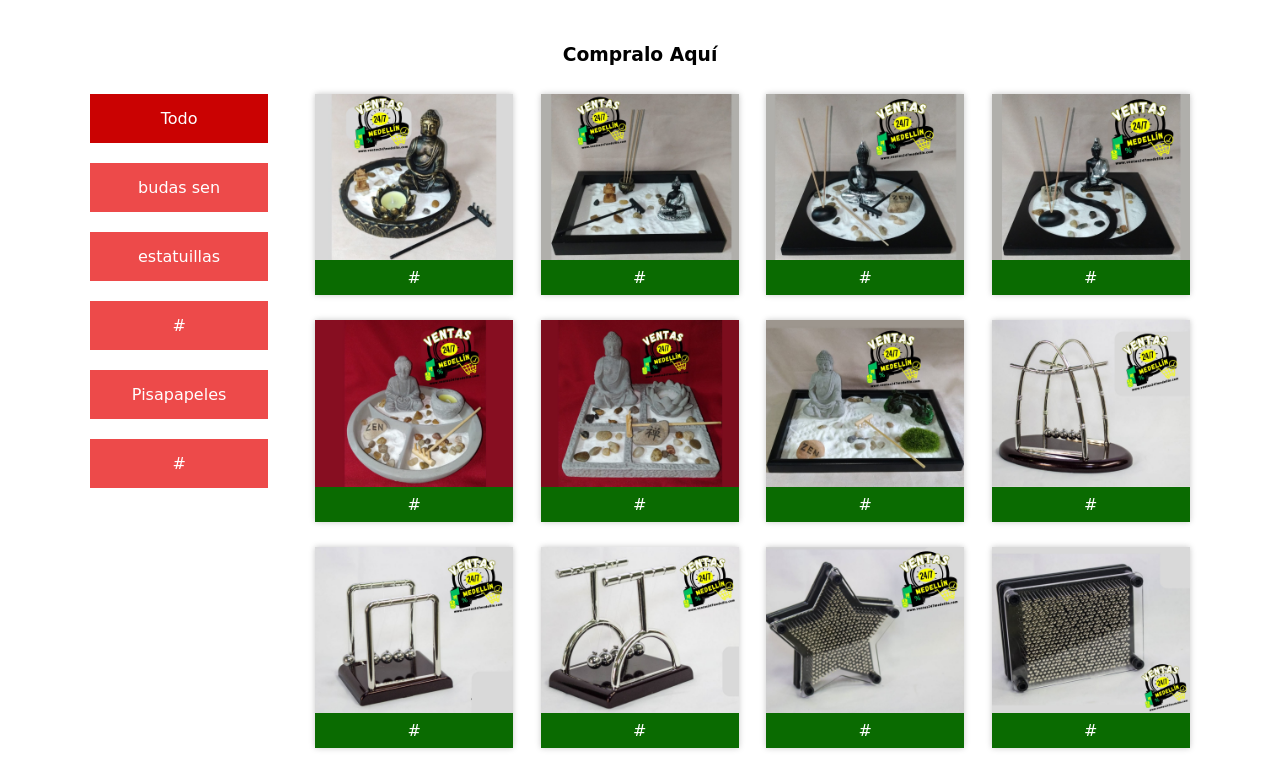
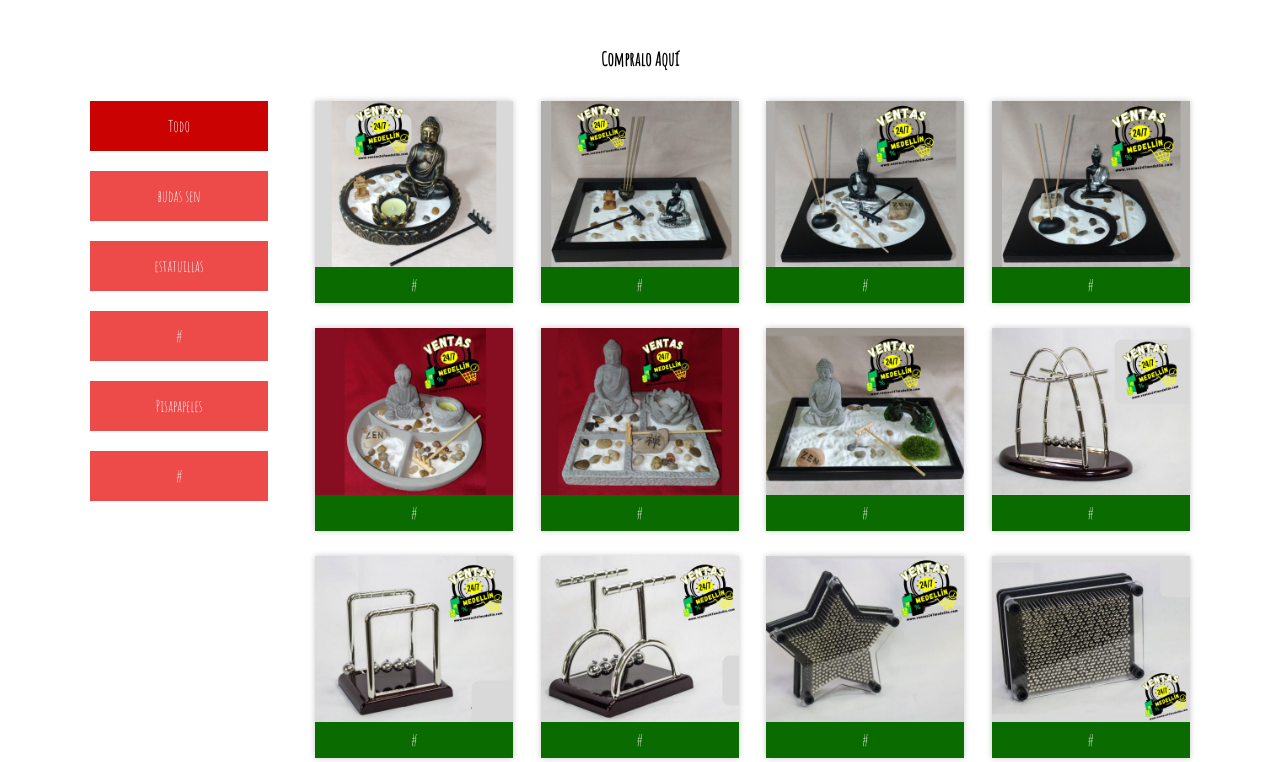
Before and after one commit to CompralofacilM247/ventasenmedellin247, a plain HTML site: page index.html in a window 1280 px wide. Shown: the part 250-1012 px from the top of the page. Drawn offline with nearby package versions, Linux system fonts and the light colour scheme.

Commit message:
Update index.html

```diff
--- a/index.html
+++ b/index.html
@@ -4,7 +4,7 @@
 	<meta charset="UTF-8">
 	<meta name="viewport" content="width=device-width, user-scalable=no, initial-scale=1.0, maximum-scale=1.0, minimum-scale=1.0">
 	<title>Medellin247</title>
-
+	<link href="https://fonts.googleapis.com/css2?family=Amatic+SC&display=swap" rel="stylesheet">
 	<link rel="stylesheet" href="css/estilos.css">
 
 	<script src="js/jquery-3.2.1.js"></script>
```
